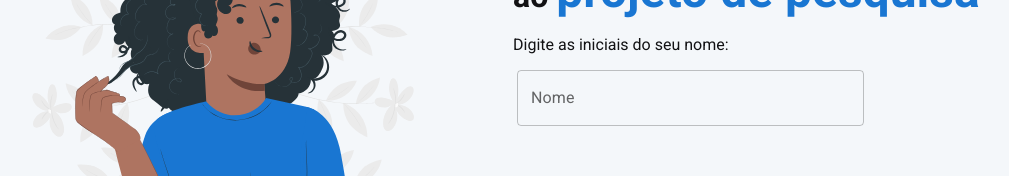
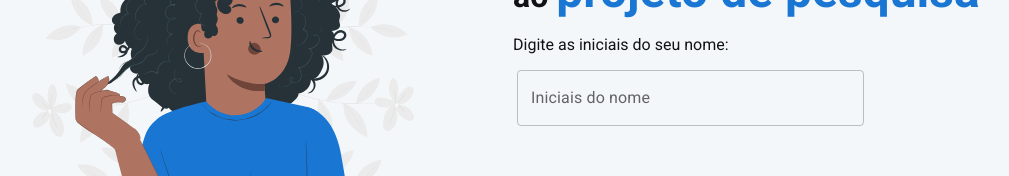
Before and after one commit to kalinDev/FormProjetoDePesquisa, a React (Vite) app: page / in a window 1280 px wide. Shown: the part 322-498 px from the top of the page, without its empty margins (143-1152 px from the left). Built offline with nearby package versions, Linux system fonts and the light colour scheme.

Commit message:
placeholder do campo nome

```diff
--- a/src/pages/home/Home.tsx
+++ b/src/pages/home/Home.tsx
@@ -45,7 +45,7 @@ export function Home({ onSubmit, onNext }: HomeProps) {
             type='text'
             label={'Digite as iniciais do seu nome: '}
             register={register}
-            placeholder='Nome'
+            placeholder='Iniciais do nome'
             registerOptions={{
               required: 'Esse campo é obrigatório',
               validate: (value) => {
```
